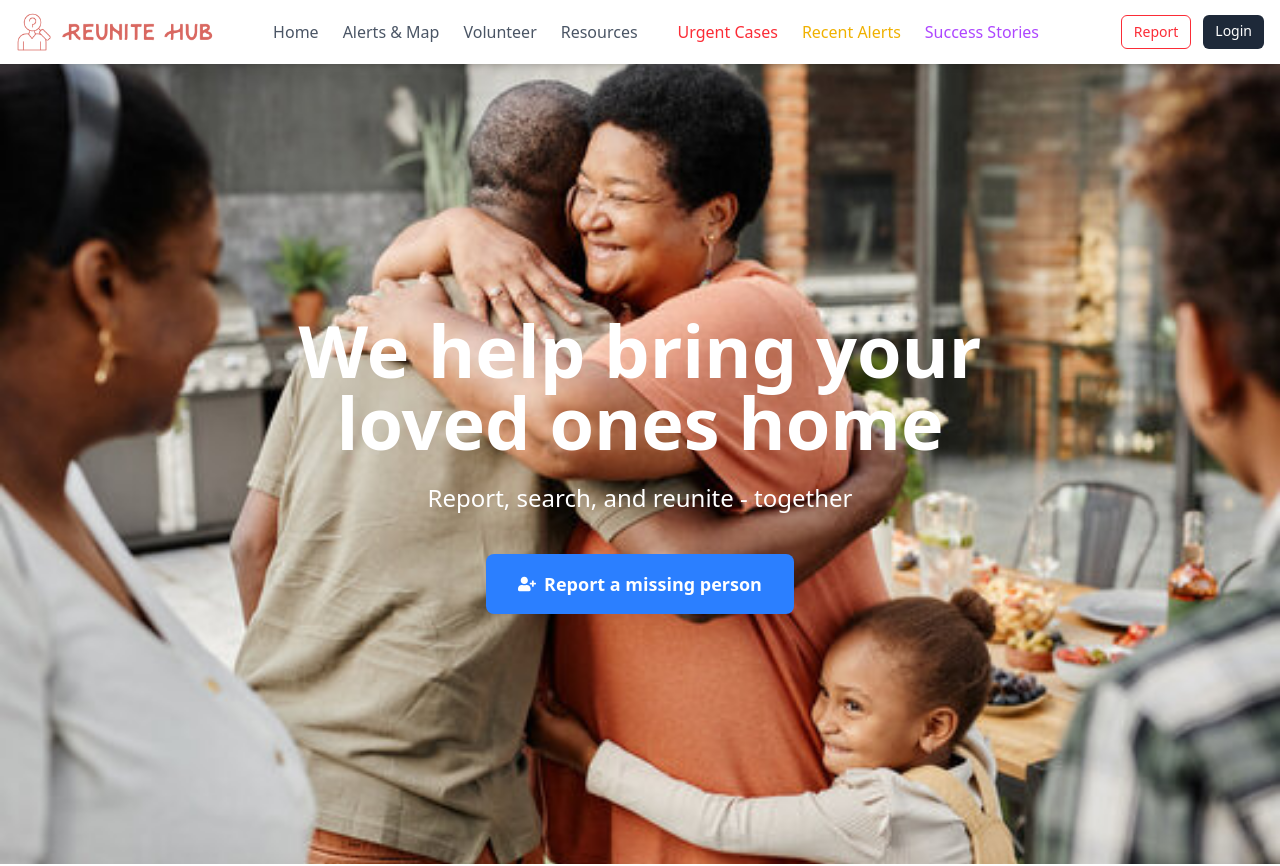
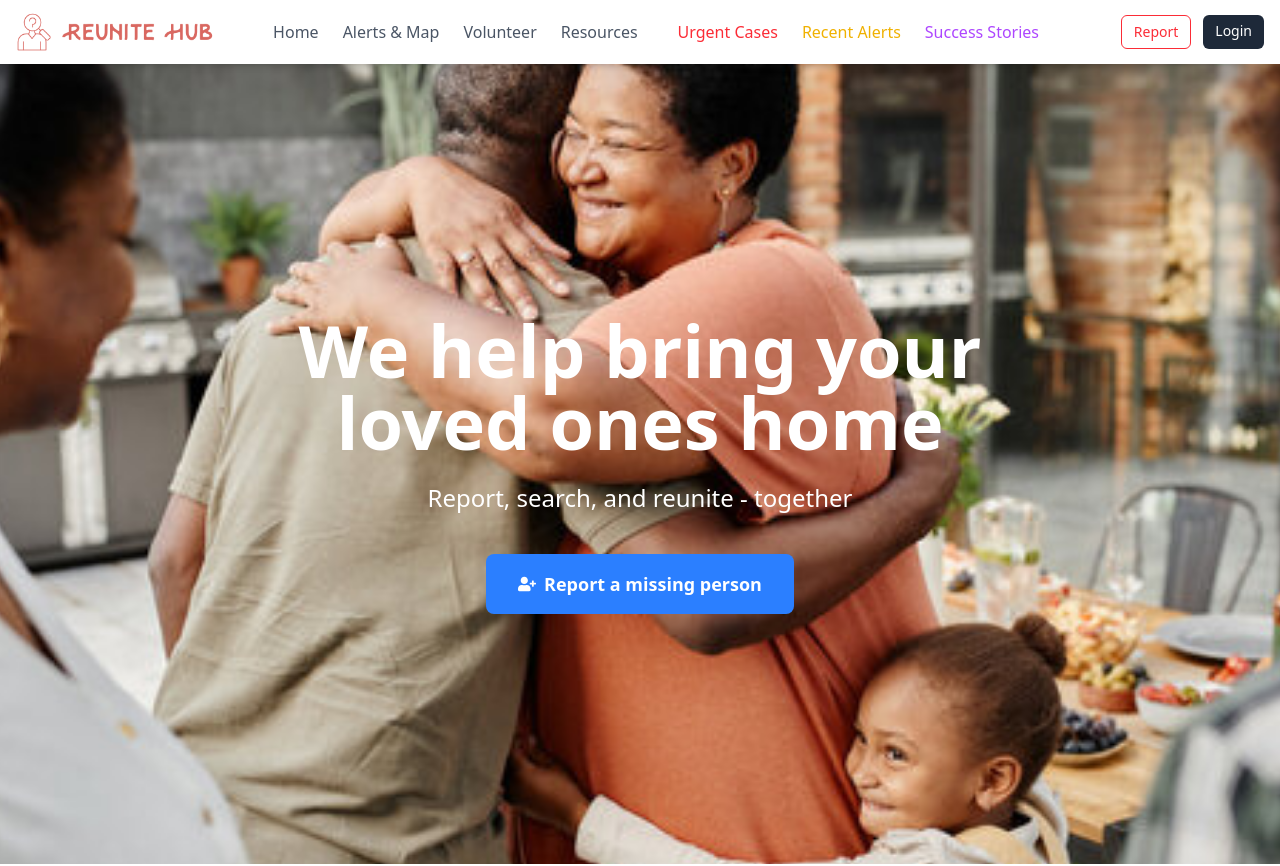
Before and after one commit to Eyuel763/ReuniteHub, a React (Vite) app in the folder frontend/: page / in a window 1280 px wide. Shown: the top 866 px of the page. Built offline with nearby package versions, Linux system fonts and the light colour scheme.

Commit message:
merged alertsmaps and other updated components

```diff
--- a/frontend/package.json
+++ b/frontend/package.json
@@ -12,11 +12,14 @@
   "dependencies": {
     "@tailwindcss/vite": "^4.1.5",
     "axios": "^1.9.0",
+    "leaflet": "^1.9.4",
     "lodash": "^4.17.21",
+    "lucide-react": "^0.507.0",
     "react": "^19.0.0",
     "react-dom": "^19.0.0",
     "react-dropzone": "^14.3.8",
     "react-icons": "^5.5.0",
+    "react-leaflet": "^5.0.0",
     "react-router-dom": "^7.5.3",
     "tailwind-scrollbar-hide": "^2.0.0",
     "zustand": "^5.0.4"
--- a/frontend/src/App.jsx
+++ b/frontend/src/App.jsx
@@ -1,5 +1,5 @@
 import { RouterProvider } from 'react-router-dom';
-import router from './Componenets/routes.jsx';
+import router from './Routes.jsx';
 import './index.css';
 
 function App() {
--- a/frontend/src/Componenets/Header.jsx
+++ b/frontend/src/Componenets/Header.jsx
@@ -136,10 +136,10 @@ const Header = () => {
             </div>
           )}
 
-          <div className="border-t border-gray-200 pt-4">
+          <div className="border-t border-gray-200 pt-4 flex flex-col space-y-2">
             <Link
               to="/submitform"
-              className="w-full px-3 py-2 border border-red-500 text-red-500 rounded-md hover:bg-red-50 transition-colors text-sm mb-2"
+              className="w-full px-3 py-2 border border-red-500 text-red-500 rounded-md hover:bg-red-50 transition-colors text-sm"
             >
               Report
             </Link>
--- a/frontend/src/Componenets/HeroSection.jsx
+++ b/frontend/src/Componenets/HeroSection.jsx
@@ -1,17 +1,22 @@
 import React from "react";
 import { FaUserPlus } from "react-icons/fa";
 import { Link } from "react-router-dom"; // Import Link for navigation
-import Hero from '../assets/family reunion.jpg'; // Assuming you have a Hero image in the assets folder
+import Hero from '../assets/family reunion.jpg';
 
 const HeroSection = () => {
   return (
     <section className="relative h-screen flex items-center justify-center bg-cover bg-center overflow-hidden">
       {/* Background Image with Overlay */}
-      <div className="absolute inset-0 bg-black opacity-50"></div>
+      <div className="absolute inset-0 bg-black opacity-30"></div> {/* Reduced opacity */}
       <img
         src={Hero}
         alt="Family reunion"
         className="absolute w-full h-full object-cover"
+        style={{
+          objectFit: "cover", // Ensures the image covers the container
+          objectPosition: "center", // Centers the image
+          transform: "scale(1.2)", // Zoom out effect
+        }}
       />
 
       {/* Hero Content */}
--- a/frontend/src/pages/AlertsMaps.jsx
+++ b/frontend/src/pages/AlertsMaps.jsx
@@ -7,7 +7,7 @@ import SearchParty from "../Componenets/SearchParty";
 import PrivacyNotice from "../Componenets/PrivacyNotice";
 import PartnerFeed from "../Componenets/PartnerFeed";
 
-const AlertsMapPage = () => {
+const AlertsMaps = () => {
   const [alerts, setAlerts] = useState([
     {
       id: 1,
@@ -39,4 +39,4 @@ const AlertsMapPage = () => {
   );
 };
 
-export default AlertsMapPage;
+export default AlertsMaps;
```
Also changed, not shown: frontend/src/Componenets/routes.jsx (deleted, +0 -43 lines), frontend/src/assets/home.webp (added), 1 other file (tests, documents, lock files or other folders).
